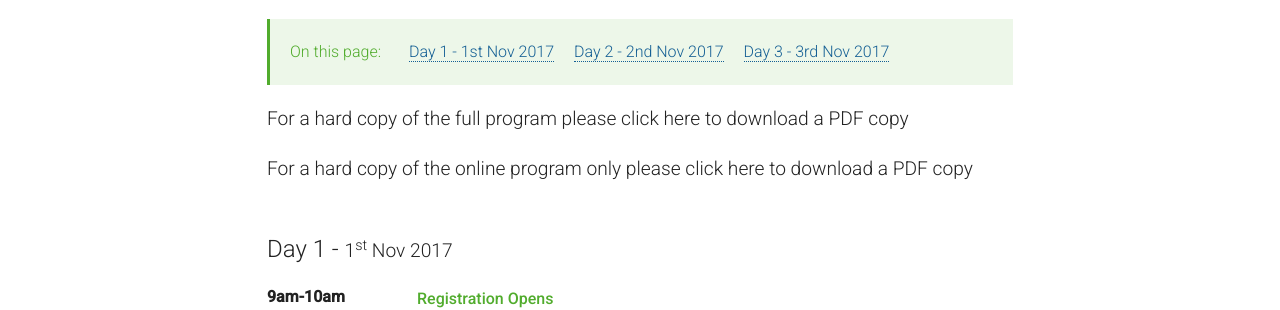
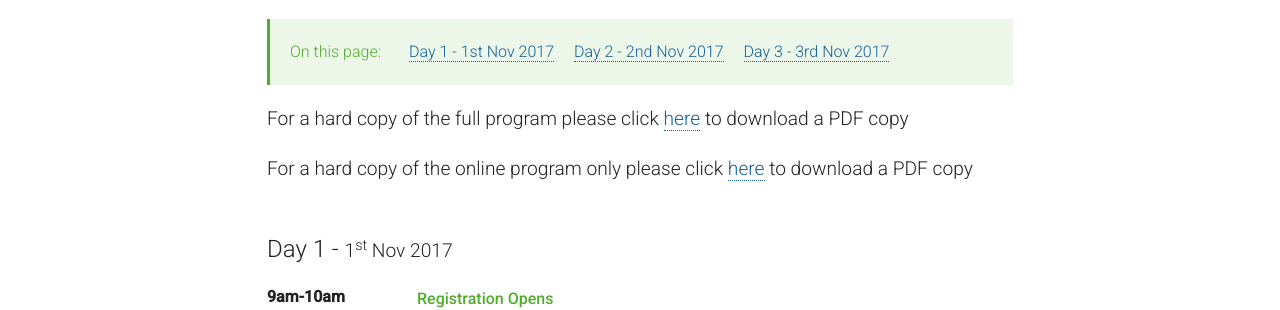
Before and after one commit to aallconference2017/aallconference2017.github.io, a Jekyll site: the page built from program/index.html, in a window 1280 px wide and 900 px high. Shown: the part 439-749 px from the top of the window. Built offline with Jekyll 4.4.1, drawn with Linux system fonts in a browser that asks for light colours; some of the changed text lies outside the part shown.

Commit message:
Updated 'program/index.html' via CloudCannon

```diff
--- a/program/index.html
+++ b/program/index.html
@@ -7,7 +7,7 @@ show_jump_links: true
 ---
 <div class="container">
 	<div class="content">
-		<div class="editable"><p>For a hard copy of the full program please click here to download a PDF copy</p><p>For a hard copy of the online program only please click here to download a PDF copy</p></div>
+		<div class="editable"><p>For a hard copy of the full program please click <a href="/Complete program for Web.pdf">here</a> to download a PDF copy</p><p>For a hard copy of the online program only please click <a href="/Online program.pdf">here</a> to download a PDF copy</p></div>
         <h2>Day 1 - <small>1<sup>st</sup> Nov 2017</small></h2>
         <ul class="program">
             <li><span class="time editable">9am-10am</span> <div class="session editable"><p><strong>Registration Opens</strong></p></div></li>
@@ -107,7 +107,7 @@ show_jump_links: true
                     </table>
                 </div>
             </li>
-            <li><span class="time editable">4.30pm</span> <div class="session editable"><p><strong>Executive meeting</strong></p></div></li>
+            <li><span class="time editable">4.30pm</span> <div class="session editable"><p><strong>AALL Executive Meeting</strong></p></div></li>
             <li><span class="time editable">5pm-7.30pm</span> <div class="session editable"><p><strong>Conference Welcome Reception</strong></p></div></li>
         </ul>
 
@@ -196,9 +196,9 @@ show_jump_links: true
         <h2>Day 3 - <small>3<sup>rd</sup> Nov 2017</small></h2>
         <ul class="program">
             <li><span class="time editable">8.30am</span> <div class="session editable"><p><strong>Registration Opens</strong></p></div></li>
-            <li><span class="time editable">9.30am</span> <div class="session editable"><p><strong>Managers meeting</strong></p></div></li>
+            <li><span class="time editable">9.30am</span> <div class="session editable"><p><strong>AALL Managers Meeting</strong></p></div></li>
             <li><span class="time editable">9.30am-11.30am</span>
-                <div class="session editable"><p><strong>Note: Managers meeting AALL 9:30am-11am</strong></p><p><strong></strong>Concurrent Sessions</p></div>
+                <div class="session editable"><p><strong></strong><strong>Concurrent Sessions</strong></p></div>
                 <div class="scrollbox">
                     <table>
                         <thead>
```
